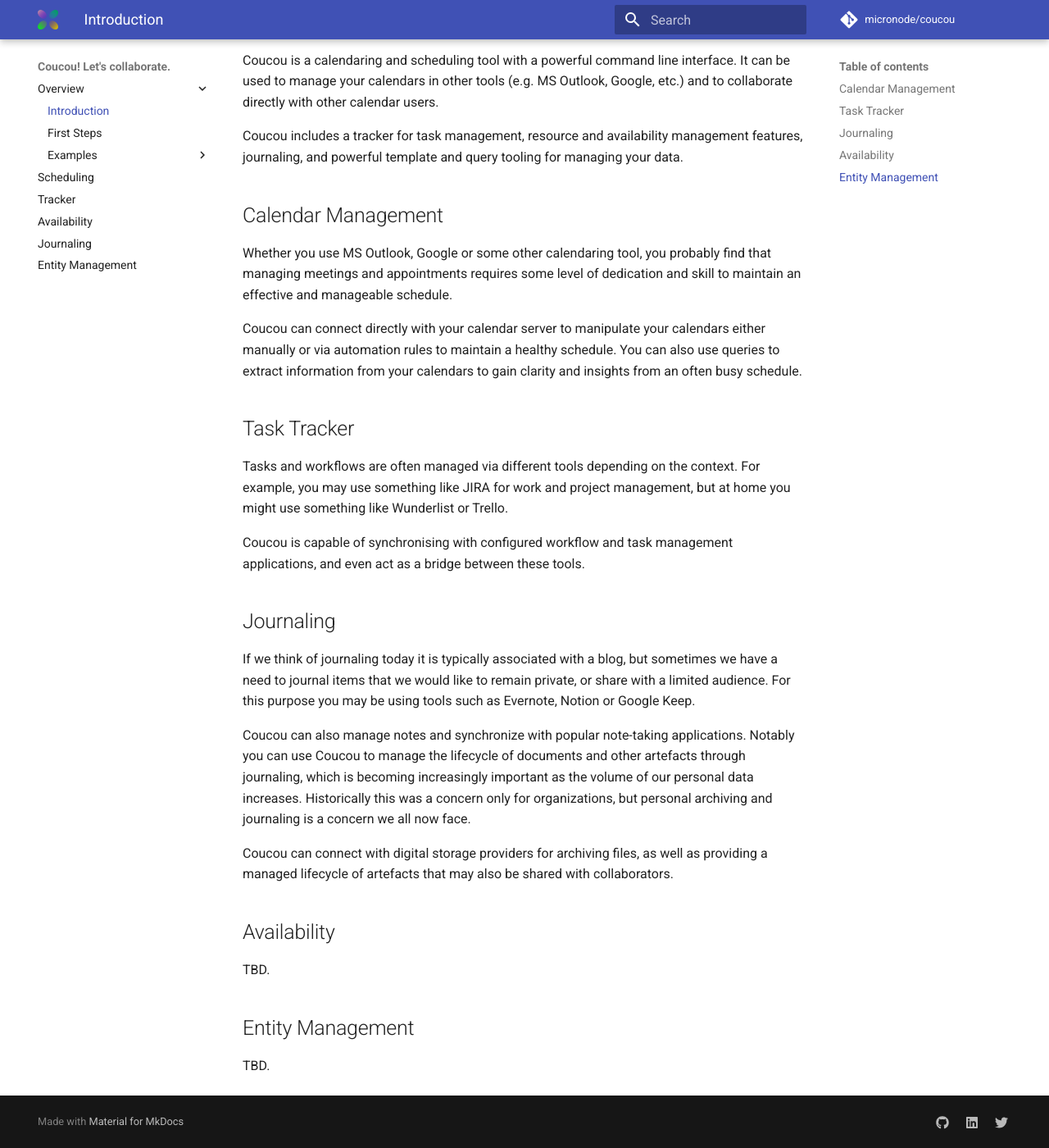
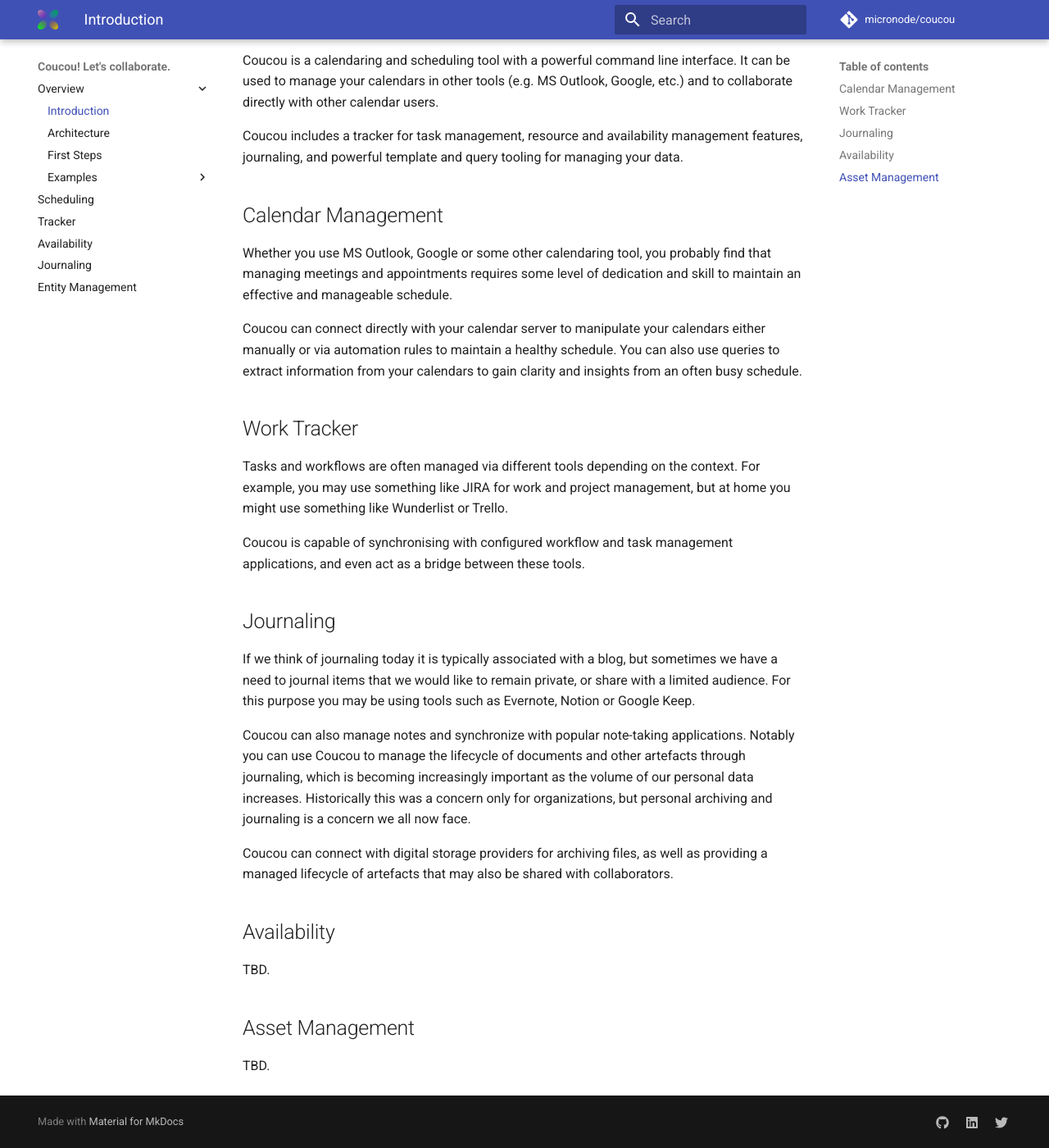
Before and after one commit to coucouland/coucou-user-guide, an MkDocs documentation site: the page built from docs/index.md, in a window 1280 px wide and 1400 px high, scrolled down 119 px. Shown: the whole window at 82% size. Built offline with MkDocs 1.6.1 and Material for MkDocs 9.7.7, drawn with Linux system fonts in a browser that asks for light colours; comment, search, counter and statistics services are not loaded.

Commit message:
Added site skeleton

```diff
--- a/docs/index.md
+++ b/docs/index.md
@@ -18,7 +18,7 @@
 from your calendars to gain clarity and insights from an often busy schedule.
 
 
-## Task Tracker
+## Work Tracker
 
 Tasks and workflows are often managed via different tools depending on the context. For example, you
 may use something like JIRA for work and project management, but at home you might use something like
@@ -47,6 +47,6 @@
 
 TBD.
 
-## Entity Management
+## Asset Management
 
 TBD.
--- a/mkdocs.yml
+++ b/mkdocs.yml
@@ -17,6 +17,7 @@
 nav:
   - Overview:
     - Introduction: index.md
+    - Architecture: architecture.md
     - First Steps: first-steps.md
     - Examples:
         - Overview: examples/index.md
```
Also changed, not shown: docs/architecture.md (added, +13 -0 lines).
